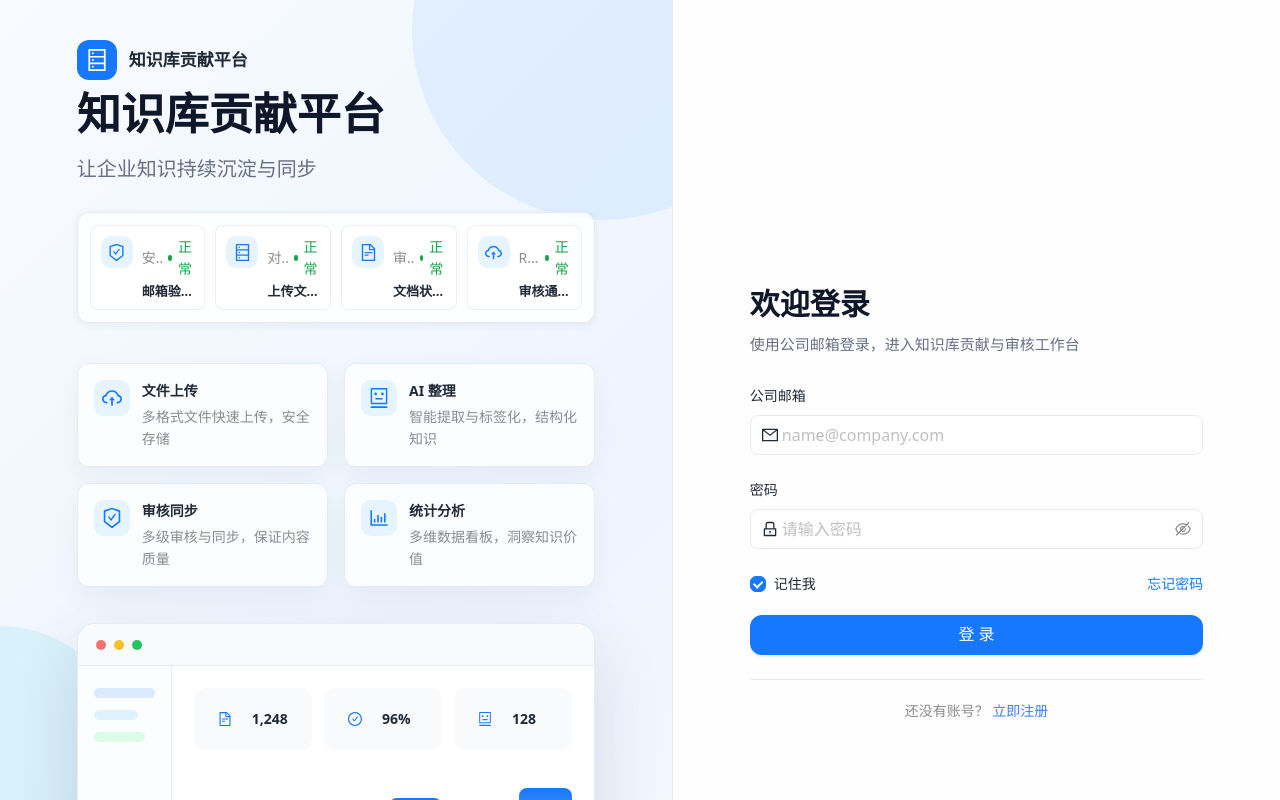
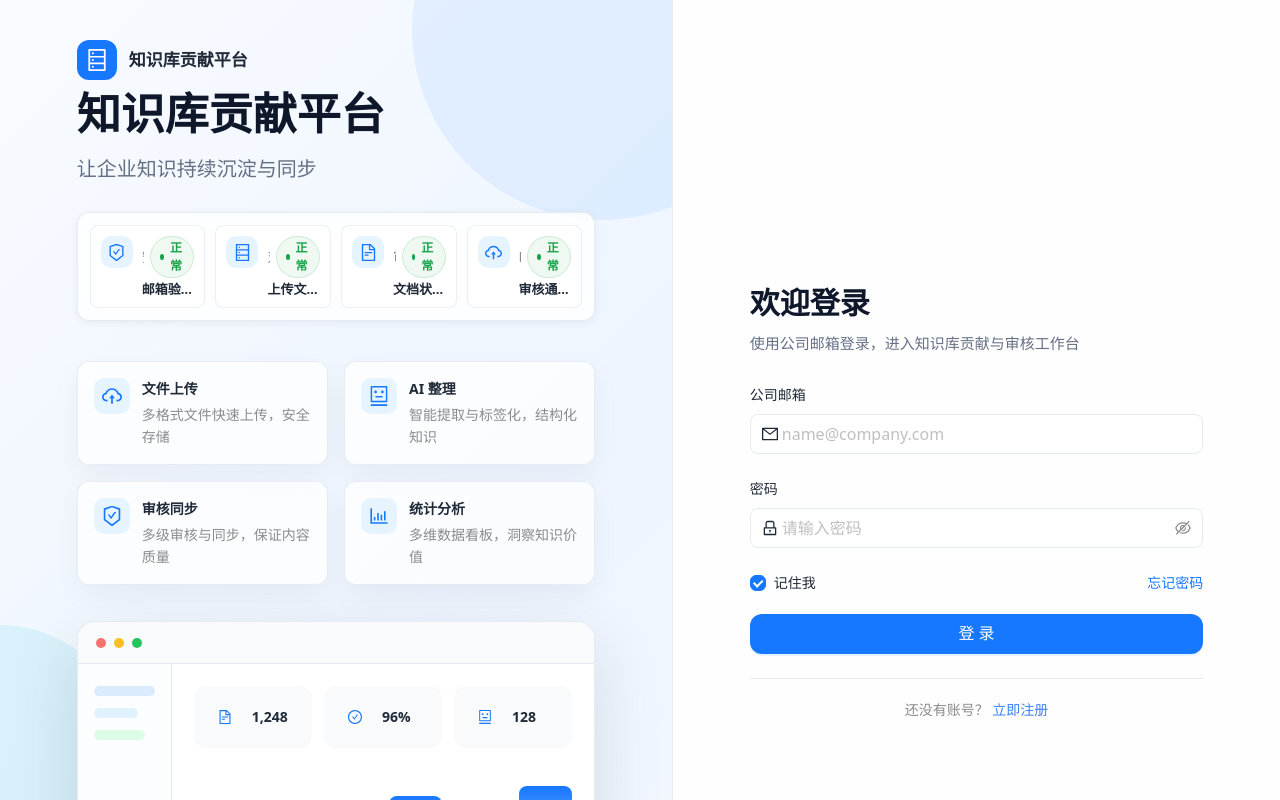
Before and after one commit to THonour99/knowledge-uploader, a React (Vite) app in the folder frontend/: page /login in a window 1280 px wide. Shown: the top 800 px of the page. Built offline with nearby package versions, Linux system fonts and the light colour scheme; no server answers.

Commit message:
feat(frontend): 优化状态标签可读性

```diff
--- a/frontend/src/components/StatusTag.tsx
+++ b/frontend/src/components/StatusTag.tsx
@@ -13,6 +13,17 @@ export type StatusKind =
   | "expiry"
   | "health";
 type StatusTone = keyof typeof statusTagColors;
+
+const statusKindLabels: Record<StatusKind, string> = {
+  file: "文件状态",
+  review: "审核状态",
+  sync: "同步状态",
+  risk: "风险等级",
+  user: "用户状态",
+  dataset: "Dataset 状态",
+  expiry: "有效期状态",
+  health: "健康状态",
+};
 
 export interface StatusTagProps {
   kind: StatusKind;
@@ -104,10 +115,15 @@ export function StatusTag({ kind, value, processing = false, variant = "tag" }:
   const meta = statusMap[kind][value] ?? { label: value, color: "default" };
   const color = statusTagColors[meta.color];
   const isProcessing = processing || meta.processing === true;
+  const ariaLabel = `${statusKindLabels[kind]}：${meta.label}`;
 
   if (variant === "dot") {
     return (
-      <span className={`status-tag-dot status-tag-dot--${meta.color}`}>
+      <span
+        aria-label={ariaLabel}
+        className={`status-tag-dot status-tag-dot--${meta.color}`}
+        title={ariaLabel}
+      >
         {meta.label}
       </span>
     );
@@ -115,7 +131,9 @@ export function StatusTag({ kind, value, processing = false, variant = "tag" }:
 
   return (
     <Tag
+      aria-label={ariaLabel}
       style={{ "--status-color": color } as CSSProperties}
+      title={ariaLabel}
       className={[
         "status-tag",
         `status-tag--${meta.color}`,
--- a/frontend/src/styles.css
+++ b/frontend/src/styles.css
@@ -2035,8 +2035,16 @@ a {
   display: inline-flex;
   align-items: center;
   gap: 6px;
+  width: fit-content;
+  min-height: 24px;
+  padding: 2px 9px;
+  border: 1px solid color-mix(in srgb, currentColor 16%, transparent);
+  border-radius: 999px;
+  background: color-mix(in srgb, currentColor 7%, white);
   color: var(--ku-text-disabled);
-  font-weight: 500;
+  font-size: 12px;
+  font-weight: 600;
+  line-height: 18px;
 }
 
 .status-tag-dot::before {
```
Also changed, not shown: 1 other file (tests, documents, lock files or other folders).
